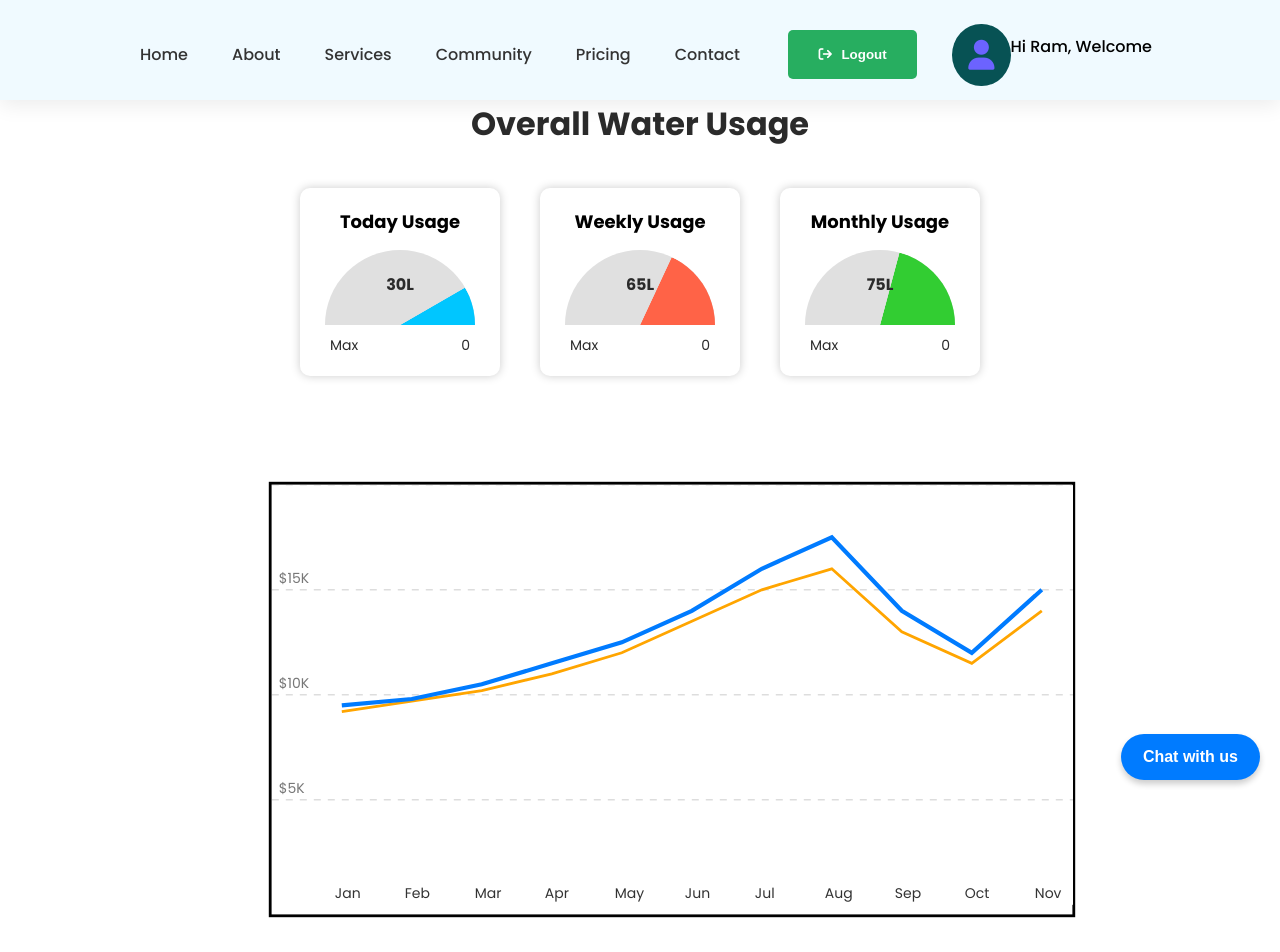
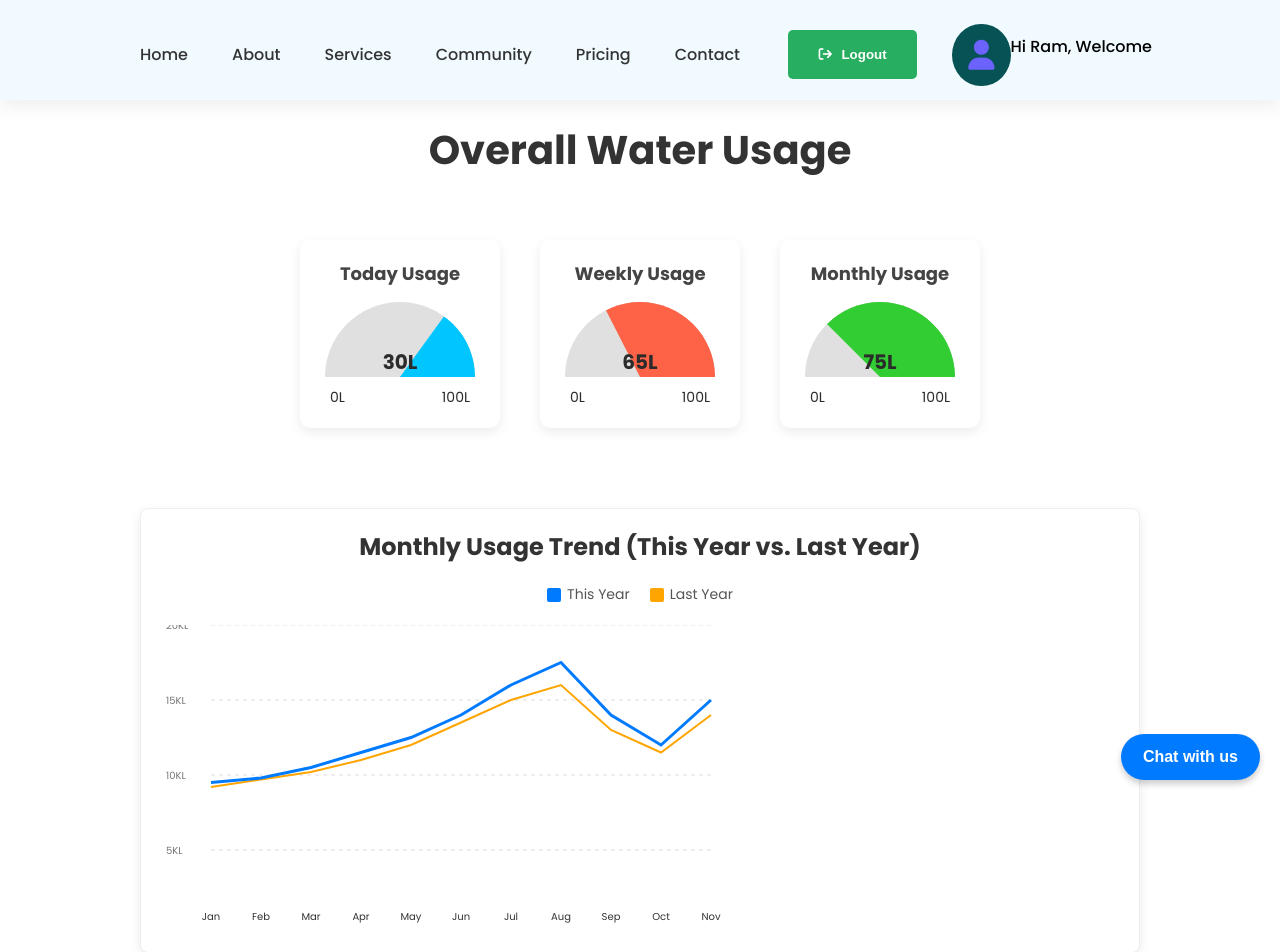
Before and after one commit to ramsagar100/KSSEM-HIO25-018, a React (Create React App) app: page /usage in a window 1280 px wide. Shown: the top 952 px of the page. Built offline with nearby package versions, Linux system fonts and the light colour scheme.

Commit message:
changed the ui and ux

```diff
--- a/public/index.html
+++ b/public/index.html
@@ -50,9 +50,9 @@
   <button id="chat-button">Chat with us</button>
 
  <!-- Botpress iframe -->
-<iframe id="chat-frame" src="https://cdn.botpress.cloud/webchat/v3.3/shareable.html?configUrl=https://files.bpcontent.cloud/2025/10/10/19/20251010193149-H27MNZ5R.json"></iframe>
+ <iframe id="chat-frame" src="https://cdn.botpress.cloud/webchat/v3.3/shareable.html?configUrl=https://files.bpcontent.cloud/2025/10/10/19/20251010193149-H27MNZ5R.json"></iframe>
 
-<script>
+ <script>
   const chatButton = document.getElementById('chat-button');
   const chatFrame = document.getElementById('chat-frame');
   let open = false;
--- a/src/components/Usgae/Graph.js
+++ b/src/components/Usgae/Graph.js
@@ -1,14 +1,19 @@
 import React from "react";
 import "./Usage.css";
-const CurveGraph = () => {
+
+// UI Improvement: Accept a title prop
+const CurveGraph = ({ title }) => {
   const blueLine = [9500, 9800, 10500, 11500, 12500, 14000, 16000, 17500, 14000, 12000, 15000];
   const orangeLine = [9200, 9700, 10200, 11000, 12000, 13500, 15000, 16000, 13000, 11500, 14000];
-  const years = ["Jan", "Feb", "Mar", "Apr", "May", "Jun", "Jul", "Aug", "Sep", "Oct", "Nov", "Dec"];
 
-  const spacingX = 50; // Distance between years
+  // UX Fix: Data arrays have 11 points, so the labels array should too.
+  // Removed "Dec" to match the data.
+  const months = ["Jan", "Feb", "Mar", "Apr", "May", "Jun", "Jul", "Aug", "Sep", "Oct", "Nov"];
+
+  const spacingX = 50; // Distance between months
   const maxY = 20000;  // Maximum Y axis value
   const height = 300;
-  const width = spacingX * (years.length - 1) + 100; // some margin
+  const width = spacingX * (months.length - 1) + 100; // some margin
 
   const scaleY = (value) => height - (value / maxY) * height;
 
@@ -21,26 +26,39 @@ const CurveGraph = () => {
   };
 
   return (
-    <div style={{ overflowX: "auto" }} className="graph">
-      <svg width={width} height={height} style={{ background: "#fff" }}>
+    // UI Fix: Replaced brittle CSS with a cleaner container
+    <div className="graph-container">
+      {/* UI Improvement: Added a clear title */}
+      {title && <h2 className="graph-title">{title}</h2>}
+
+      {/* UI Improvement: Added a simple legend */}
+      <div className="graph-legend">
+        <div><span className="legend-color-blue"></span> This Year</div>
+        <div><span className="legend-color-orange"></span> Last Year</div>
+      </div>
+
+      <div style={{ overflowX: "auto" }}>
+        <svg width={width} height={height} className="graph-svg">
           {/* Grid Lines */}
           {[5000, 10000, 15000, 20000].map((val, idx) => (
             <g key={idx}>
-            <line x1="0" y1={scaleY(val)} x2={width} y2={scaleY(val)} stroke="#ddd" strokeDasharray="5,5" />
-            <text x="5" y={scaleY(val) - 5} fontSize="10" fill="#777">${val / 1000}K</text>
+              <line x1="50" y1={scaleY(val)} x2={width - 50} y2={scaleY(val)} stroke="#ddd" strokeDasharray="4,4" />
+              {/* UX Fix: Changed Y-axis labels from dollars ($) to Liters (L) */}
+              <text x="5" y={scaleY(val) + 4} fontSize="10" fill="#777">{val / 1000}KL</text>
             </g>
           ))}
 
           {/* X Axis Labels */}
-        {years.map((year, idx) => (
+          {months.map((month, idx) => (
             <text
               key={idx}
-            x={idx * spacingX + 45}
+              x={idx * spacingX + 50}
               y={height - 5}
               fontSize="10"
               fill="#333"
+              textAnchor="middle" // Center-align text
             >
-            {year}
+              {month}
             </text>
           ))}
 
@@ -50,6 +68,7 @@ const CurveGraph = () => {
             fill="none"
             stroke="#ffa500"
             strokeWidth="2"
+            className="graph-path"
           />
 
           {/* Blue Line */}
@@ -58,8 +77,10 @@ const CurveGraph = () => {
             fill="none"
             stroke="#007bff"
             strokeWidth="3"
+            className="graph-path"
           />
         </svg>
+      </div>
     </div>
   );
 };
--- a/src/components/Usgae/Usage.css
+++ b/src/components/Usgae/Usage.css
@@ -1,31 +1,52 @@
+/* --- General Page Styles --- */
+.usage-statistics {
+  width: 100%;
+  padding: 20px 0;
+}
+
+.usage-title { /* Was h1 */
+  text-align: center;
+  font-size: 2.5rem;
+  margin-bottom: 40px;
+  color: #333;
+}
+
 .usage-container {
   display: flex;
   justify-content: center;
   gap: 40px;
-    padding: 40px;
+  padding: 20px;
   flex-wrap: wrap;
 }
-  h1{
-    text-align: center;
-  }
+
+/* --- Card Styles --- */
 .card {
   width: 200px;
   background: white;
   border-radius: 10px;
-    box-shadow: 0 0 10px #ccc;
+  box-shadow: 0 4px 12px rgba(0, 0, 0, 0.08); /* Softer shadow */
   padding: 20px;
   text-align: center;
+  /* UI Improvement: Add hover effect */
+  transition: transform 0.3s ease, box-shadow 0.3s ease;
 }
 
-  h3 {
+.card:hover {
+  transform: translateY(-5px);
+  box-shadow: 0 8px 16px rgba(0, 0, 0, 0.12);
+}
+
+.card h3 { /* Was h3 */
   margin-bottom: 15px;
   font-size: 18px;
+  color: #444;
 }
 
+/* --- Semicircle Gauge Styles --- */
 .semicircle-wrapper {
   position: relative;
   width: 150px;
-    height: 75px;
+  height: 75px; /* Half of the width */
   margin: 0 auto 10px;
 }
 
@@ -36,7 +57,7 @@
   border-top-right-radius: 150px;
   background: #e0e0e0;
   position: relative;
-    overflow: hidden;
+  overflow: hidden; /* This is the key property */
 }
 
 .semicircle-fill {
@@ -45,17 +66,25 @@
   height: 100%;
   background: #00c6ff;
   transform-origin: center bottom;
-    clip-path: polygon(50% 100%, 0% 100%, 0% 0%, 100% 0%, 100% 50%);
-    transition: transform 0.3s ease;
+
+  /* UX Fix: Removed broken 'clip-path'.
+     The 'overflow: hidden' on the parent is all that's needed.
+     The fill is a full square that rotates, and the parent clips it.
+     A 0% fill = 180deg rotation. 100% fill = 0deg rotation. */
+
+  /* UI Improvement: Add smooth animation */
+  transition: transform 0.8s cubic-bezier(0.25, 0.1, 0.25, 1);
 }
 
 .center-text {
   position: absolute;
-    top: 45%;
+  bottom: 0; /* Position at the bottom of the gauge */
   left: 50%;
-    transform: translate(-50%, -50%);
+  transform: translateX(-50%);
   font-weight: bold;
+  font-size: 1.25rem;
   color: #333;
+  /* UI Fix: Adjusted position (was top: 45%) */
 }
 
 .range {
@@ -64,11 +93,74 @@
   font-size: 14px;
   padding: 0 10px;
   color: #777;
+  margin-top: 10px;
 }
-  .graph{
-    margin: 10%;
-    margin-left: 30%;
-    transform: scale(1.4);
-    width: 45%;
-    border: 2px solid black;
+
+/* --- Graph Styles --- */
+.graph-container {
+  /* UI Fix: Replaced brittle styles (margin, transform, width) */
+  width: 90%;
+  max-width: 1000px;
+  margin: 60px auto; /* Centered with top/bottom margin */
+  padding: 20px;
+  background: #ffffff;
+  border-radius: 8px;
+  box-shadow: 0 4px 12px rgba(0, 0, 0, 0.08);
+  border: 1px solid #eee; /* Removed solid black border */
 }
+
+.graph-svg {
+  background: #fff;
+  border-radius: 4px;
+}
+
+.graph-title {
+  font-size: 1.5rem;
+  text-align: center;
+  margin-bottom: 20px;
+  color: #333;
+}
+
+/* UI Improvement: Added Legend Styles */
+.graph-legend {
+  display: flex;
+  justify-content: center;
+  gap: 20px;
+  margin-bottom: 20px;
+  font-size: 14px;
+  color: #555;
+}
+
+.graph-legend div {
+  display: flex;
+  align-items: center;
+  gap: 6px;
+}
+
+.graph-legend span {
+  display: inline-block;
+  width: 14px;
+  height: 14px;
+  border-radius: 2px;
+}
+
+.legend-color-blue {
+  background-color: #007bff;
+}
+
+.legend-color-orange {
+  background-color: #ffa500;
+}
+
+/* UI Improvement: Add subtle animation to graph lines */
+.graph-path {
+  stroke-dasharray: 1000;
+  stroke-dashoffset: 1000;
+  animation: draw-line 2s ease-out forwards;
+}
+
+@keyframes draw-line {
+  to {
+    stroke-dashoffset: 0;
+  }
+}
--- a/src/components/Usgae/Usage.js
+++ b/src/components/Usgae/Usage.js
@@ -1,37 +1,62 @@
 import React from "react";
 import "./Usage.css";
 import CurveGraph from "./Graph";
+
 const Usage = () => {
+  // UX Improvement: Consolidate data into a clear array of objects.
+  // This makes it easier to manage and fixes the gauge logic.
+  const usageData = [
+    { label: "Today", value: 30, max: 100, unit: "L", color: "#00c6ff" },
+    { label: "Weekly", value: 65, max: 100, unit: "L", color: "#ff6347" },
+    { label: "Monthly", value: 75, max: 100, unit: "L", color: "#32cd32" },
+  ];
+
   return (
-    <>
-    <h1 >Overall Water Usage</h1>
+    // UI Improvement: Use a semantic <section> wrapper
+    <section className="usage-statistics">
+      <h1 className="usage-title">Overall Water Usage</h1>
+
       <div className="usage-container">
-      {["Today","Weekly","Monthly"].map((_, index) => (
+        {usageData.map((data, index) => {
+          // UX Fix: Correctly calculate gauge rotation.
+          // The old logic (180 - value) was incorrect.
+          // This calculates the percentage and converts it to degrees (0-180).
+          // We use (1 - percentage) because 0% fill = 180deg rotation (hidden).
+          const percentage = data.value / data.max;
+          const rotation = (1 - percentage) * 180;
+
+          return (
             <div className="card" key={index}>
-          <h3>{_} Usage</h3>
+              <h3>{data.label} Usage</h3>
               <div className="semicircle-wrapper">
                 <div className="semicircle-bg">
                   <div
                     className="semicircle-fill"
                     style={{
-                  transform: `rotate(${180 - [30, 65, 75][index]}deg)`,
-                  background: ['#00c6ff', '#ff6347', '#32cd32'][index],
+                      // Apply the corrected rotation
+                      transform: `rotate(${rotation}deg)`,
+                      background: data.color,
                     }}
                   ></div>
                 </div>
                 <div className="center-text">
-              <span>{["30L", '65L', '75L'][index]}</span>
+                  {/* Display the value and unit */}
+                  <span>{`${data.value}${data.unit}`}</span>
                 </div>
               </div>
               <div className="range">
-          <span>Max</span>
-
-            <span>0</span>
+                <span>0{data.unit}</span>
+                {/* UX Improvement: Show the actual max value */}
+                <span>{data.max}{data.unit}</span>
               </div>
             </div>
-      ))}
+          );
+        })}
       </div>
-    <CurveGraph/></>
+
+      {/* UI Improvement: Pass a title to the graph component */}
+      <CurveGraph title="Monthly Usage Trend (This Year vs. Last Year)" />
+    </section>
   );
 };
 
--- a/src/components/blog/Blog.jsx
+++ b/src/components/blog/Blog.jsx
@@ -1,7 +1,7 @@
 import React from "react"
 import "./blog.css"
 import RecentCard from "../home/recent/RecentCard"
-import { Community1 } from "../data/Data"
+// import { Community1 } from "../data/Data"
 import { Link } from "react-router-dom"
 const Blog = () => {
   return (
```
Also changed, not shown: src/components/about/About.jsx (+38 -22 lines), src/components/about/about.css (+73 -9 lines), src/content/siteCopy.js (added, +95 -0 lines). Lines whose indentation alone changed are shown as unchanged.
